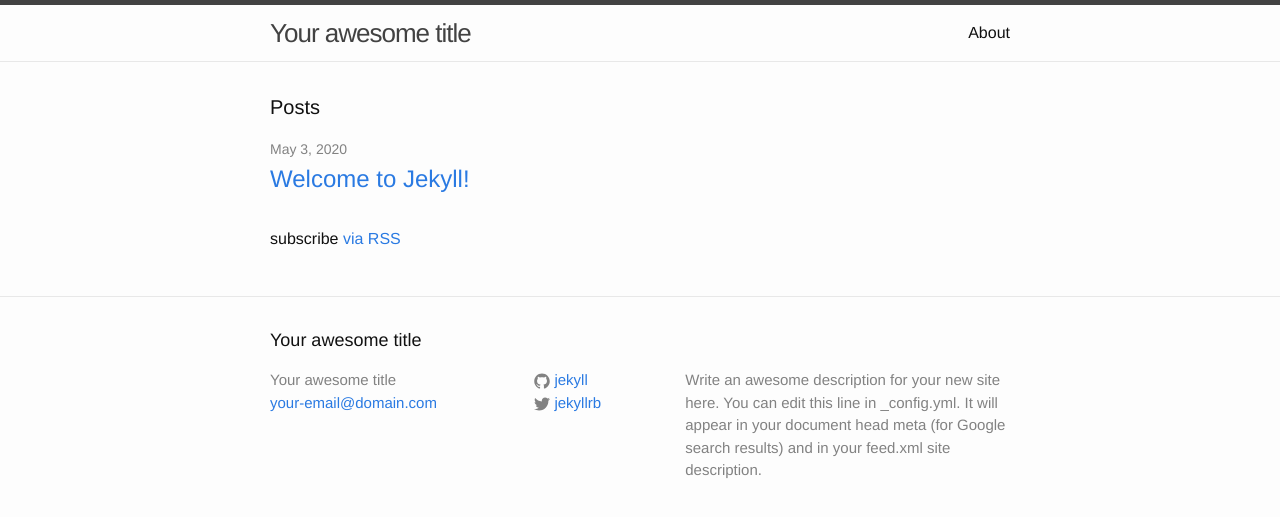
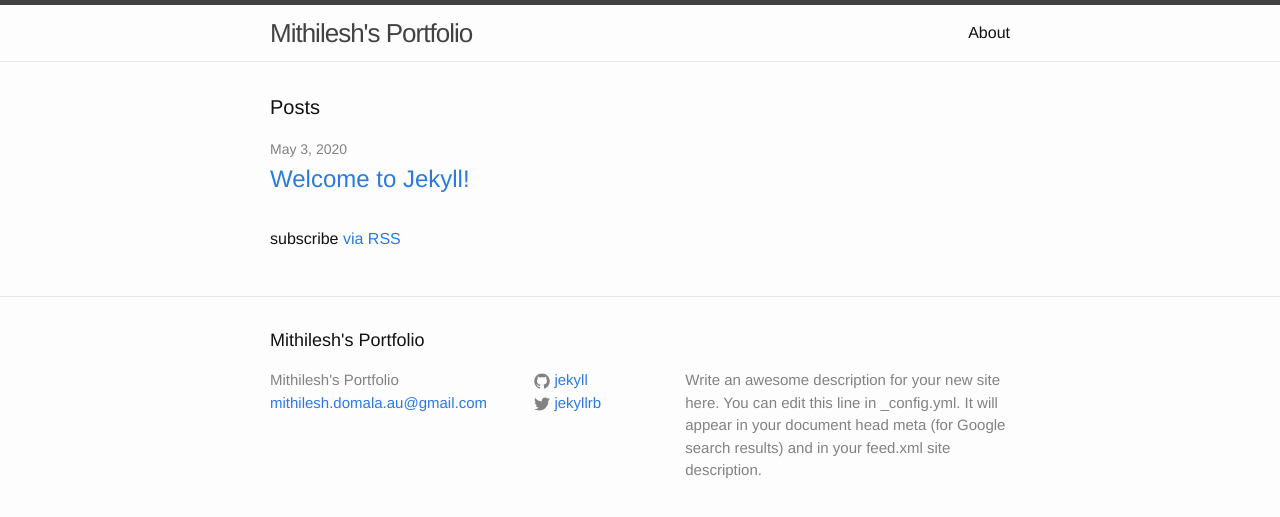
Before and after one commit to mithileshd27/mithileshd27.github.io, a Jekyll site: the page built from index.html, in a window 1280 px wide. Shown: the top 517 px of the page. Built offline with Jekyll 4.4.1, drawn with Linux system fonts in a browser that asks for light colours.

Commit message:
Test changes

```diff
--- a/_config.yml
+++ b/_config.yml
@@ -6,8 +6,8 @@
 # 'jekyll serve'. If you change this file, please restart the server process.
 
 # Site settings
-title: Your awesome title
-email: your-email@domain.com
+title: Mithilesh's Portfolio
+email: mithilesh.domala.au@gmail.com
 description: > # this means to ignore newlines until "baseurl:"
   Write an awesome description for your new site here. You can edit this
   line in _config.yml. It will appear in your document head meta (for
```
